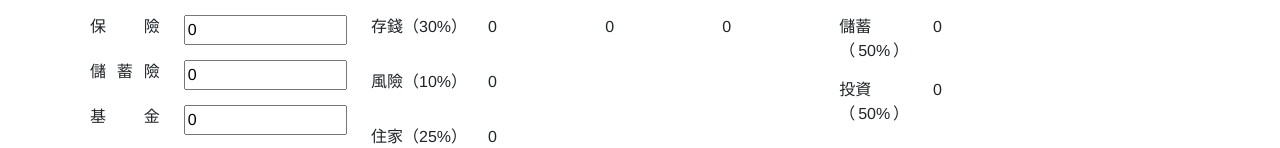
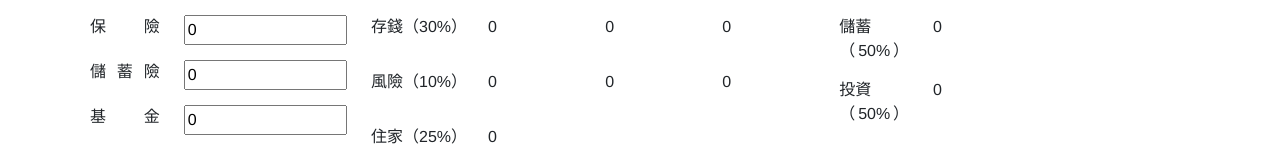
Before and after one commit to LinTF/IncomePlan, a Vue app: page / in a window 1280 px wide. Shown: the part 662-810 px from the top of the page. Built offline with nearby package versions, Linux system fonts and the light colour scheme.

Commit message:
傳入保險金額做分配計算

```diff
--- a/src/components/budgetBlock.vue
+++ b/src/components/budgetBlock.vue
@@ -40,8 +40,14 @@
                     <div class="col-3">
                         <span>風險（10%）</span>
                     </div>
-                    <div class="col-9">
+                    <div class="col-3">
                         <p>{{ risk = incomeTotal * 0.1 }}</p>
+                    </div>
+                    <div class="col-3">
+                        <p>{{ insuranceTotal }}</p>
+                    </div>
+                    <div class="col-3">
+                        <p>{{ risk - insuranceTotal }}</p>
                     </div>
                 </div>
             </div>
@@ -80,6 +86,10 @@
             saveTotal: {
                 type: Number,
                 required: true
+            },
+            insuranceTotal: {
+                type: Number,
+                required: true
             }
         },
         data() {
--- a/src/pages/App.vue
+++ b/src/pages/App.vue
@@ -21,7 +21,7 @@
                     <saveBlock @passSavePlanTotal="getSavePlanTotal" />
                 </div>
                 <div class="col-md-5">
-                    <budgetBlock :incomeTotal=income @saveMoney="saveMoneyTotal" :saveTotal="savePlanTotal" />
+                    <budgetBlock :incomeTotal=income @saveMoney="saveMoneyTotal" :saveTotal="savePlanTotal" :insuranceTotal=insuranceCost />
                 </div>
                 <div class="col-md-4">
                     <planBlock :saveMoney=saveTotal />
```
